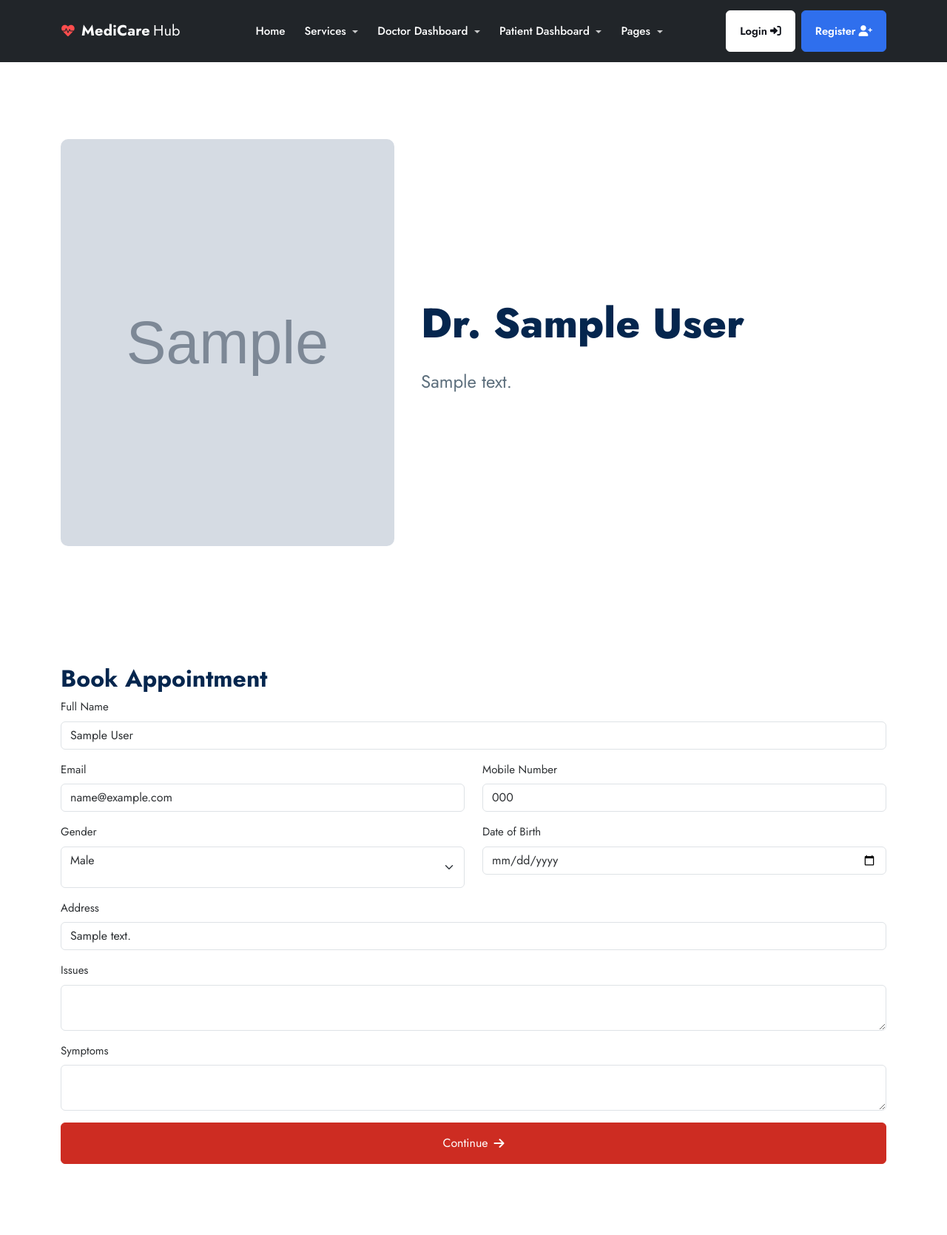
After one commit to Malayaranjan014/hospital-management-system, a Django app: page /book-appointment/1/1 in a window 1280 px wide. The commit adds this page. Shown: the whole page at 74% size. Run offline with Django 5.2, Linux system fonts and the light colour scheme; a user stored in the database is signed in; tables that the repository leaves empty hold one stand-in row (values such as "Sample post"); grey boxes marked "Sample" are stand-in pictures.

Commit message:
fixed the user checkout page and user appointment section

```diff
--- a/base/urls.py
+++ b/base/urls.py
@@ -5,5 +5,8 @@ app_name = 'base'
 
 urlpatterns = [
     path('', views.index, name='index'),
-    path('service/<service_id>/', views.service_details, name='service_details')
+    path('service/<service_id>/', views.service_details, name='service_details'),
+    path('book-appointment/<service_id>/<doctor_id>', views.book_appointment, name='book_appointment'),
+    path('checkout/<billing_id>/',views.checkout,name='checkout')
+
 ]
--- a/base/views.py
+++ b/base/views.py
@@ -1,6 +1,8 @@
-from django.shortcuts import render
+from django.shortcuts import render , redirect
 from base import models as base_models
-
+from django.contrib.auth.decorators import login_required
+from doctor import models as doctor_models
+from patient import models as patient_models
 # Create your views here.
 
 def index(request):
@@ -16,3 +18,82 @@ def service_details(request,service_id):
     service=base_models.Service.objects.get(id=service_id)
     context={'service':service}
     return render(request, 'base/service_details.html', context)
+
+
+@login_required
+def book_appointment(request,service_id,doctor_id):
+    service=base_models.Service.objects.get(id=service_id)
+    doctor=doctor_models.Doctor.objects.get(id=doctor_id)
+    patient=patient_models.Patient.objects.get(user=request.user)
+
+    if request.method == "POST":
+        full_name=request.POST.get("full_name")
+        email=request.POST.get("email")
+        mobile=request.POST.get("mobile")
+        gender=request.POST.get("gender")
+        address=request.POST.get("address")
+        dob=request.POST.get("dob")
+        issues=request.POST.get("issues")
+        symptoms=request.POST.get("symptoms")
+
+        #update patient biodata
+        patient.full_name=full_name
+        patient.email=email
+        patient.mobile=mobile
+        patient.gender=gender
+        patient.address=address
+        patient.dob=dob
+
+        patient.save()
+
+        # createing new appointent object
+        appointment=base_models.Appointment.objects.create(
+            service=service,
+            doctor=doctor,
+            patient=patient,
+            appointment_date=doctor.next_available_appointment_date,
+            issues=issues,
+            symptoms=symptoms,
+        )
+
+
+        #create an billing object patient can pay and track billing
+
+        billing=base_models.Billing()
+        billing.patient=patient
+        billing.appointment=appointment
+        billing.sub_total=appointment.service.cost
+        billing.tax=appointment.service.cost * 5 / 100
+        billing.total=billing.sub_total +  billing.tax
+        billing.status="Unpaid"
+        billing.save()
+
+
+        return redirect("base:checkout", billing.billing_id)
+
+
+
+
+
+
+
+
+    context={'service':service ,
+             'doctor':doctor,
+             'patient':patient,
+             }
+    return render (request,"base/book_appointment.html",context)
+
+
+
+
+
+def checkout(request,billing_id):
+    billing=base_models.Billing.objects.get(billing_id=billing_id)
+
+    context={
+        'billing': billing
+    }
+
+
+    return render(request,"base/checkout.html",context)
--- /dev/null
+++ b/templates/base/book_appointment.html
@@ -0,0 +1,96 @@
+
+
+
+
+{% extends "partials/base.html" %}
+{% load static %}
+
+
+{% comment %} booking appointment section {% endcomment %}
+ {% block title %}MediCareHub | Appointment{% endblock %}
+
+{% block extra_css %}
+<link rel="stylesheet" href="{% static 'assets/css/index.css' %}" />
+{% endblock %}
+
+{% block content %}
+
+
+<section class="container">
+    <div class="row d-flex justify-content-center align-items-center">
+        <div class="col-12 col-lg-5">
+            <img class="img-fluid mt-4" style="width: 100%; height: 550px; object-fit: cover; border-radius: 10px" src="{{doctor.image.url}}" alt="" />
+        </div>
+
+        <div class="col-12 col-lg-7 p-4 rounded-3 bg-white">
+            <h1 class="display-4 fw-bold mt-5">
+                <span class=""><b>Dr. {{doctor.full_name}}</b></span>
+            </h1>
+            <p class="fs-4 mt-4">{{doctor.bio|default:""}}</p>
+        </div>
+    </div>
+</section>
+
+<section class="container">
+    <div class="">
+        <h2 class="">Book Appointment</h2>
+    </div>
+    <form class="row" method="POST">
+        {% csrf_token %}
+        <div class="col-lg-12 mb-3">
+            <label for="name" class="mb-2">Full Name</label>
+            <input type="text" value="{{patient.full_name}}" name="full_name" class="form-control" placeholder="enter your name " />
+        </div>
+        <div class="col-lg-6 mb-3">
+            <label for="name" class="mb-2">Email</label>
+            <input type="text" value="{{patient.email}}" name="email" class="form-control" placeholder="enter your mail" />
+        </div>
+        <div class="col-lg-6 mb-3">
+            <label for="name" class="mb-2">Mobile Number</label>
+            <input type="text" value="{{patient.mobile}}" name="mobile" class="form-control" placeholder="enter your number" />
+        </div>
+        <div class="col-lg-6 mb-3">
+            <label for="name" class="mb-2">Gender</label>
+            <select name="gender" id="" class="form-select pb-4">
+                <option  {% if patient.gender == "Male" %} selected {% endif %}value="Male">Male</option>
+                <option {% if patient.gender == "Female" %} selected {% endif %} value="Female">Female</option>
+            </select>
+        </div>
+        <div class="col-lg-6 mb-3">
+            <label for="name" class="mb-2">Date of Birth</label>
+            <input type="date" value="{{patient.dob}}" name="dob" class="form-control" />
+        </div>
+        <div class="col-lg-12 mb-3">
+            <label for="name" class="mb-2">Address</label>
+            <input type="text" value="{{patient.address}}" name="address" class="form-control" placeholder="123 Main Street" />
+        </div>
+        <div class="col-lg-12 mb-3">
+            <label for="name" class="mb-2">Issues</label>
+            <textarea name="issues" class="form-control" id=""></textarea>
+        </div>
+
+        <div class="col-lg-12 mb-3">
+            <label for="name" class="mb-2">Symptoms</label>
+            <textarea name="symptoms" class="form-control" id=""></textarea>
+        </div>
+        <div class="col-lg-12 mb-3">
+            <button type="submit" class="btn btn-primary w-100">Continue <i class="fas fa-arrow-right ms-2"></i></button>
+        </div>
+    </form>
+</section>
+
+
+
+
+
+
+
+
+
+
+
+
+
+
+
+{% endblock %}
```
Also changed, not shown: templates/base/checkout.html (added, +104 -0 lines), templates/base/service_details.html (+10 -6 lines), media/images/dr rahul.jpg (added), media/images/dr ratnaprasad.jpg (added), media/images/dr_rahul.jpg (added), media/images/neprology.jpg (added), templates/base/index.html (line endings or trailing spaces).
